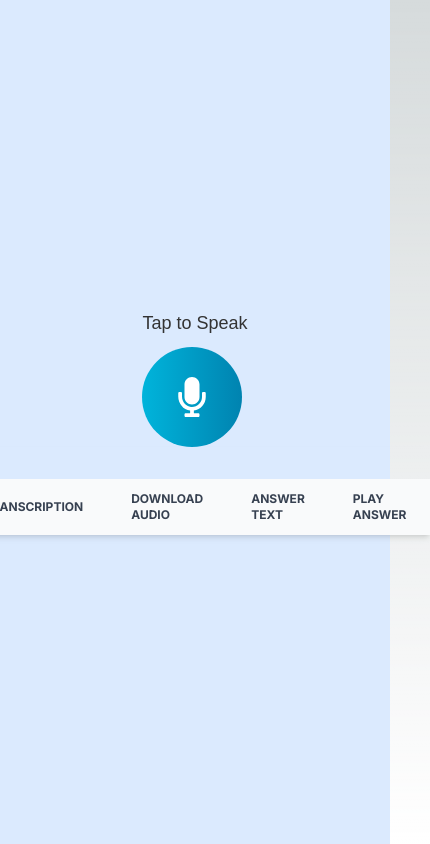
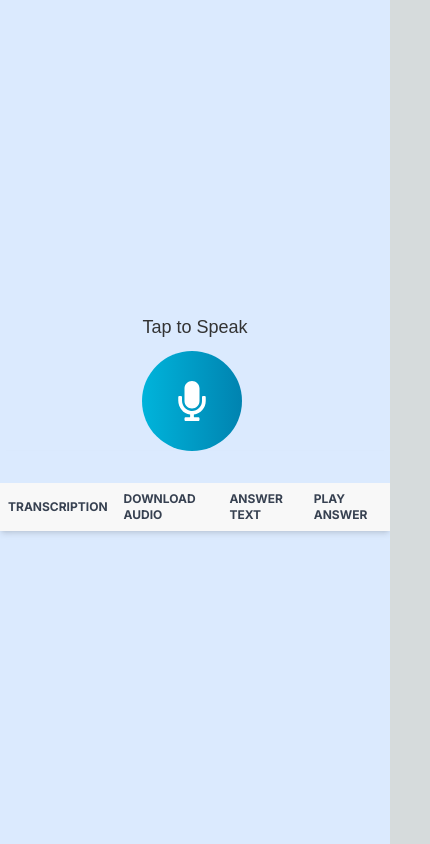
Before and after one commit to pcherkashin/next-voice-ai, a Next.js app: page / in a window 390 px wide. Shown: the whole page, 430 px wide, since content can reach past the window. Built offline with nearby package versions, Linux system fonts and the light colour scheme.

Commit message:
responsive layout and styles for mobile devices

```diff
--- a/app/globals.css
+++ b/app/globals.css
@@ -31,3 +31,47 @@ body {
     text-wrap: balance;
   }
 }
+
+/* Styles for larger screens */
+.table-container {
+  overflow-x: auto;
+  padding-top: 2rem;
+}
+
+.table {
+  width: 100%;
+  text-align: left;
+  color: #555;
+}
+
+.table thead {
+  text-transform: uppercase;
+  background-color: #f8f8f8;
+}
+
+.table th,
+.table td {
+  padding: 0.75rem;
+}
+
+/* Styles for smaller screens */
+@media (max-width: 768px) {
+  .table {
+    font-size: 0.875rem;
+  }
+
+  .table th,
+  .table td {
+    padding: 0.5rem;
+  }
+
+  .modal-content {
+    width: 95%;
+    max-width: none;
+  }
+
+  .flex-container {
+    flex-direction: column;
+    align-items: flex-start;
+  }
+}
--- a/app/page.js
+++ b/app/page.js
@@ -88,8 +88,10 @@ const VoiceAssistantPage = () => {
         }
       })
       .catch((error) => {
-        console.error('Error during transcription:', error)
+        console.error('Error accessing media devices:', error)
+        alert('Could not access the microphone. Please check your permissions.')
         setIsProcessing(false)
+        setIsRecording(false)
       })
   }
 
@@ -255,8 +257,8 @@ const VoiceAssistantPage = () => {
         {isProcessing && (
           <p className='text-lg text-gray-700 mt-2'>Processing...</p>
         )}
-        <div className='overflow-x-auto pt-8 relative shadow-md sm:rounded-lg'>
-          <table className='w-full text-sm text-left text-gray-500'>
+        <div className='overflow-x-auto pt-8 relative shadow-md sm:rounded-lg table-container'>
+          <table className='w-full text-sm text-left text-gray-500 table'>
             <thead className='text-xs text-gray-700 uppercase bg-gray-50'>
               <tr>
                 <th scope='col' className='py-3 px-6'>
@@ -327,8 +329,8 @@ const VoiceAssistantPage = () => {
         </div>
         {modalOpen && (
           <div className='absolute top-0 left-0 w-full h-full bg-gray-900 bg-opacity-50 flex items-center justify-center'>
-            <div className='bg-white p-8 rounded-lg w-11/12 max-w-lg'>
-              <div className='flex justify-between items-center mb-4'>
+            <div className='bg-white p-8 rounded-lg w-11/12 max-w-lg modal-content'>
+              <div className='flex justify-between items-center mb-4 flex-container'>
                 <h2 className='text-lg font-bold'>Full Text</h2>
                 <button
                   onClick={handleCopyToClipboard}
```
Also changed, not shown: 3 other files (tests, documents, lock files or other folders).
